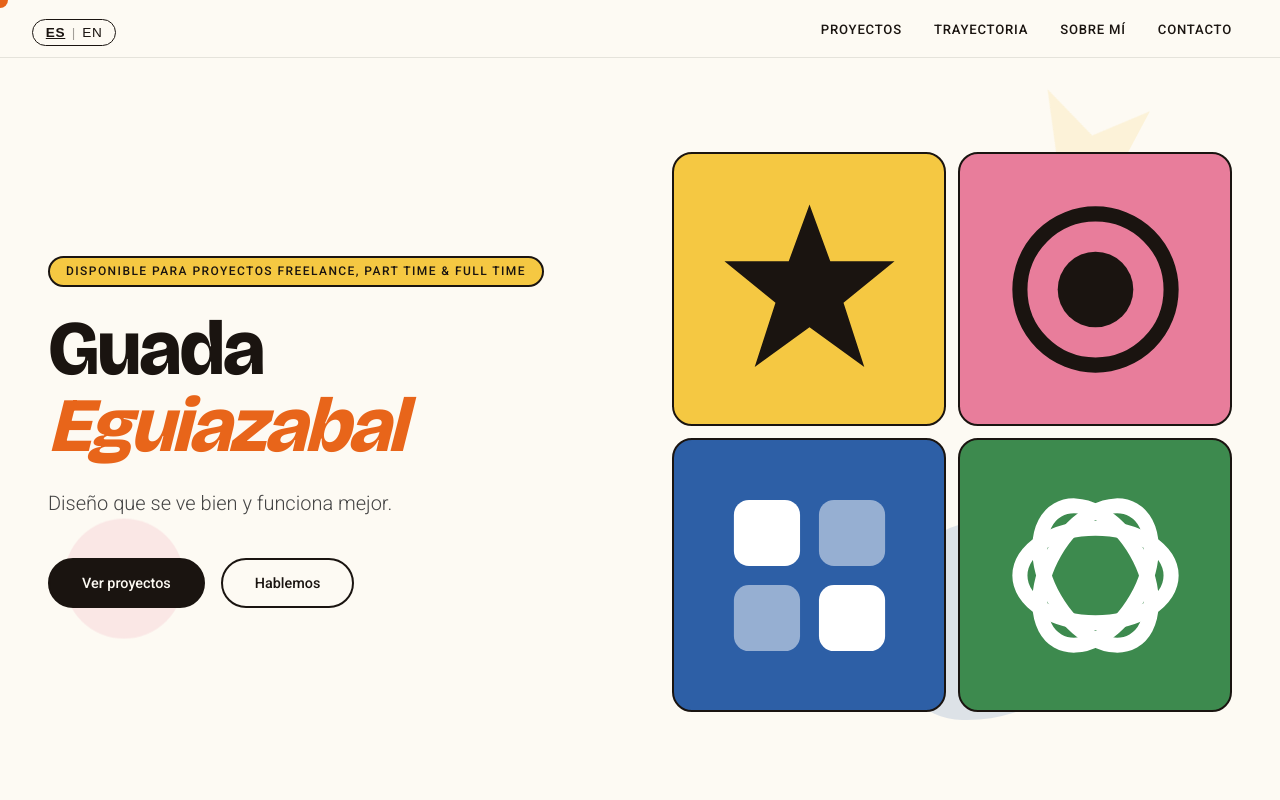
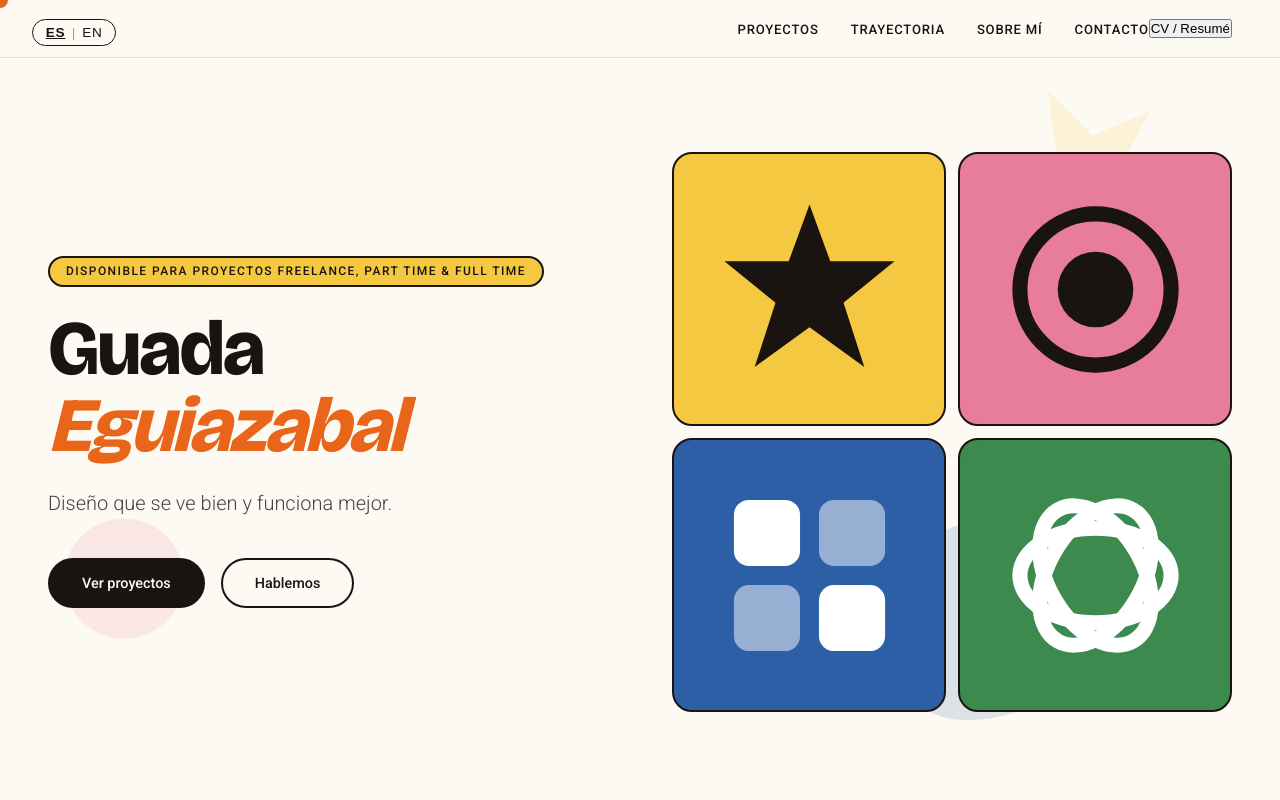
Before and after one commit to guadesign/guadesign.github.io, a React (Vite) app: page / in a window 1280 px wide. Shown: the top 800 px of the page. Built offline with nearby package versions, Linux system fonts and the light colour scheme.

Commit message:
Update Nav.jsx secc cv

```diff
--- a/src/components/Nav.jsx
+++ b/src/components/Nav.jsx
@@ -2,15 +2,31 @@ import React from 'react'
 import { labels } from '../data/content'
 import styles from './Nav.module.css'
 
-export default function Nav({ lang }) {
+export default function Nav({ lang, vista, setVista }) {
   return (
     <nav className={styles.nav}>
       <ul className={styles.links}>
-        <li><a href="#proyectos">{labels.navProyectos[lang]}</a></li>
-        <li><a href="#experiencia">{labels.navTrayectoria[lang]}</a></li>
-        <li><a href="#sobre">{labels.navSobre[lang]}</a></li>
-        <li><a href="#contacto">{labels.navContacto[lang]}</a></li>
+        {vista === 'portfolio' ? (
+          <>
+            <li><a href="#proyectos">{labels.navProyectos[lang]}</a></li>
+            <li><a href="#experiencia">{labels.navTrayectoria[lang]}</a></li>
+            <li><a href="#sobre">{labels.navSobre[lang]}</a></li>
+            <li><a href="#contacto">{labels.navContacto[lang]}</a></li>
+          </>
+        ) : (
+          <li>
+            <button className={styles.backBtn} onClick={() => setVista('portfolio')}>
+              {lang === 'es' ? '← Volver al portfolio' : '← Back to portfolio'}
+            </button>
+          </li>
+        )}
       </ul>
+      <button
+        className={`${styles.cvBtn} ${vista === 'cv' ? styles.cvBtnActive : ''}`}
+        onClick={() => setVista(vista === 'cv' ? 'portfolio' : 'cv')}
+      >
+        CV / Resumé
+      </button>
     </nav>
   )
 }
```
